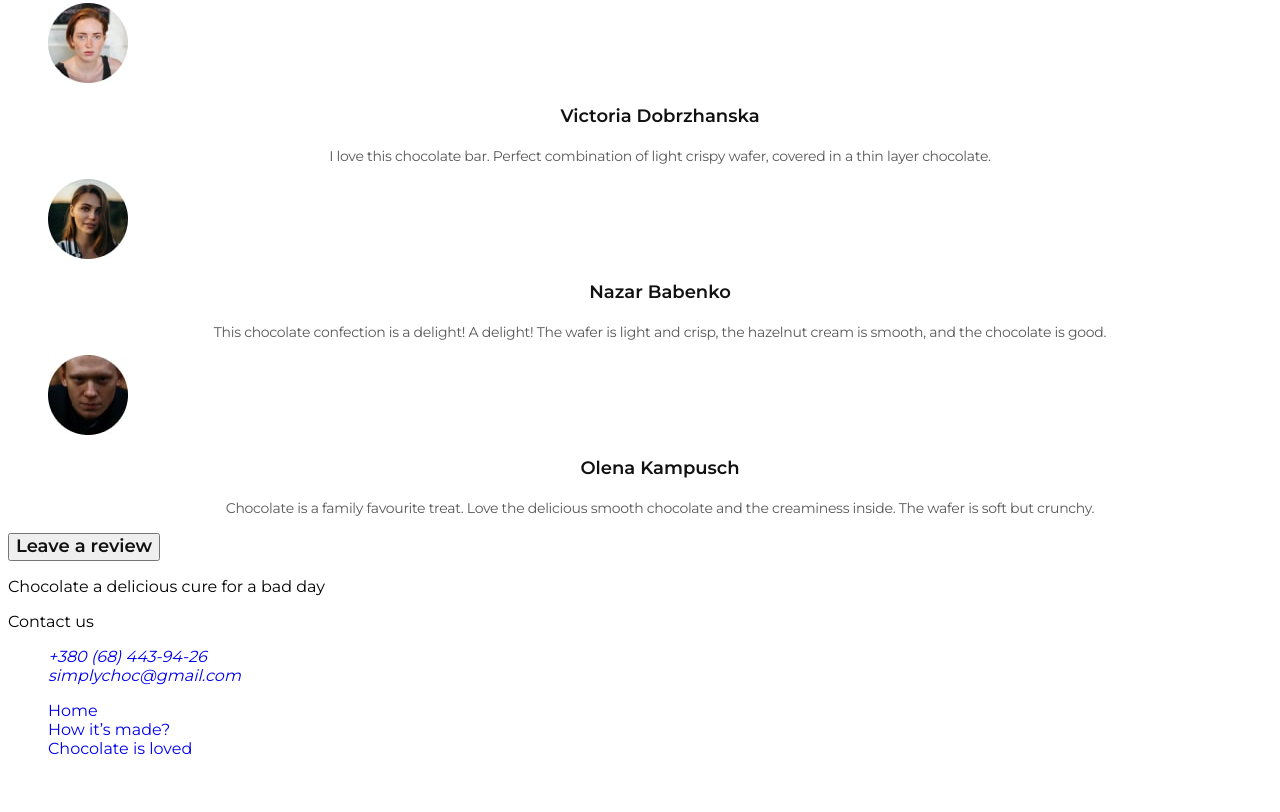
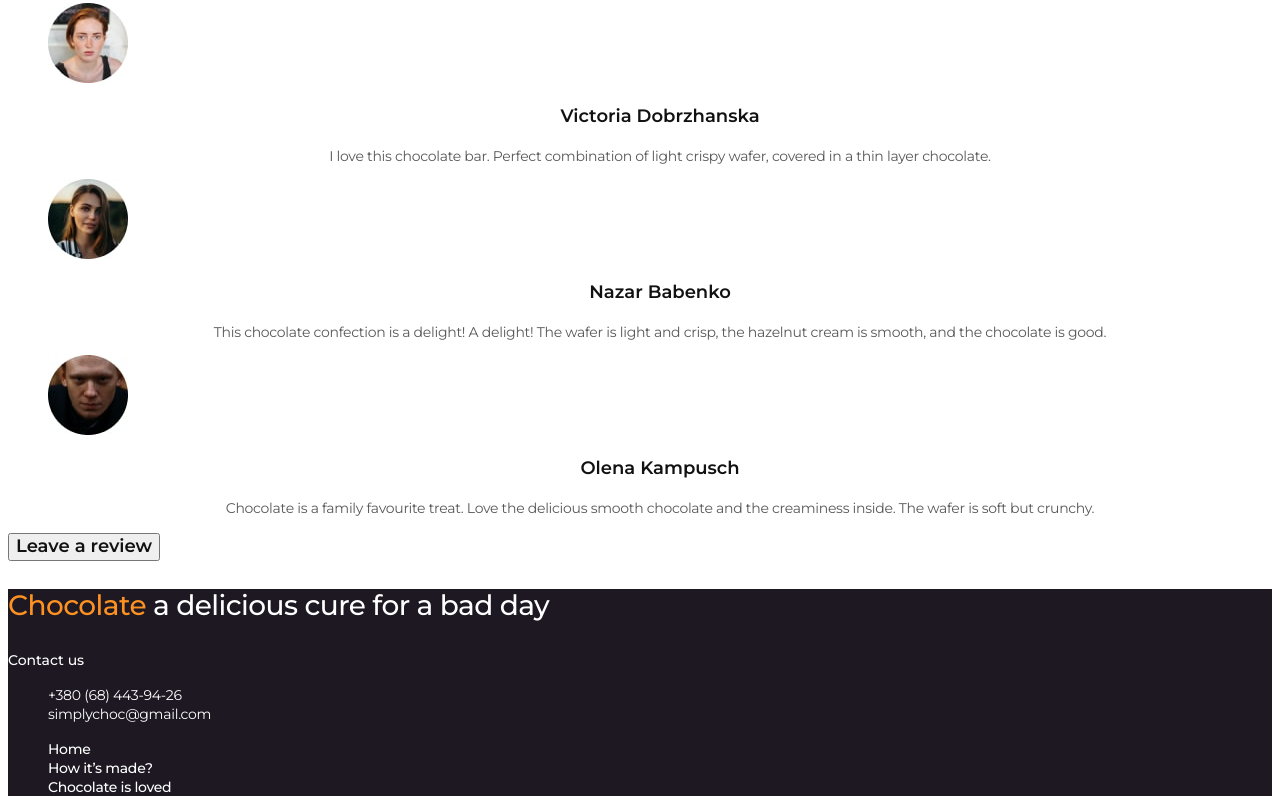
Before and after one commit to riko1212/fe-91-2, a plain HTML site: page index.html in a window 1280 px wide. Shown: the part 2237-3049 px from the top of the page. Before the commit the page ends 3011 px from the top, so only its background shows below. Drawn offline with Linux system fonts and the light colour scheme.

Commit message:
add footer

```diff
--- a/css/styles.css
+++ b/css/styles.css
@@ -227,19 +227,41 @@ ul {
   cursor: pointer;
 }
 
+/** --------------FOOTER--------------- */
+
 .footer {
+  background-color: #1e1823;
 }
 .footer-text {
+  font-weight: 500;
+  font-size: 28px;
+  line-height: 1.21;
+  letter-spacing: -0.02em;
+  color: #ffffff;
+}
+
+.footer-text span {
+  color: #fd9222;
 }
 .footer-contact {
+  font-weight: 500;
+  font-size: 14px;
+  line-height: 1.29;
+  color: #ffffff;
 }
 .footer-address {
+  font-style: normal;
 }
 .footer-address-list {
 }
 .footer-address-item {
 }
 .footer-address-link {
+  font-size: 14px;
+  line-height: 1.29;
+  text-align: center;
+  letter-spacing: -0.02em;
+  color: #ffffff;
 }
 .footer-navigation {
 }
@@ -248,4 +270,9 @@ ul {
 .footer-menu-item {
 }
 .footer-menu-link {
+  font-weight: 500;
+  font-size: 14px;
+  line-height: 1.14;
+  letter-spacing: -0.02em;
+  color: #ffffff;
 }
```
